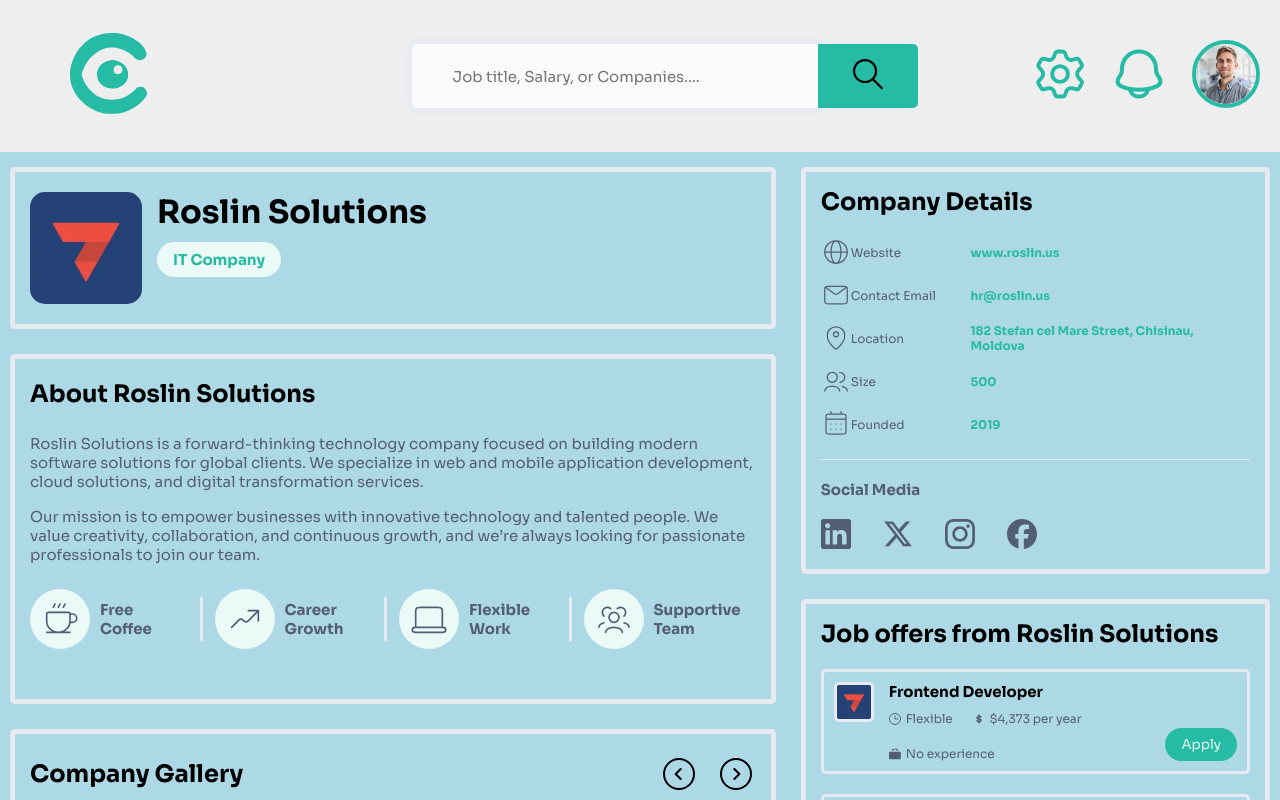
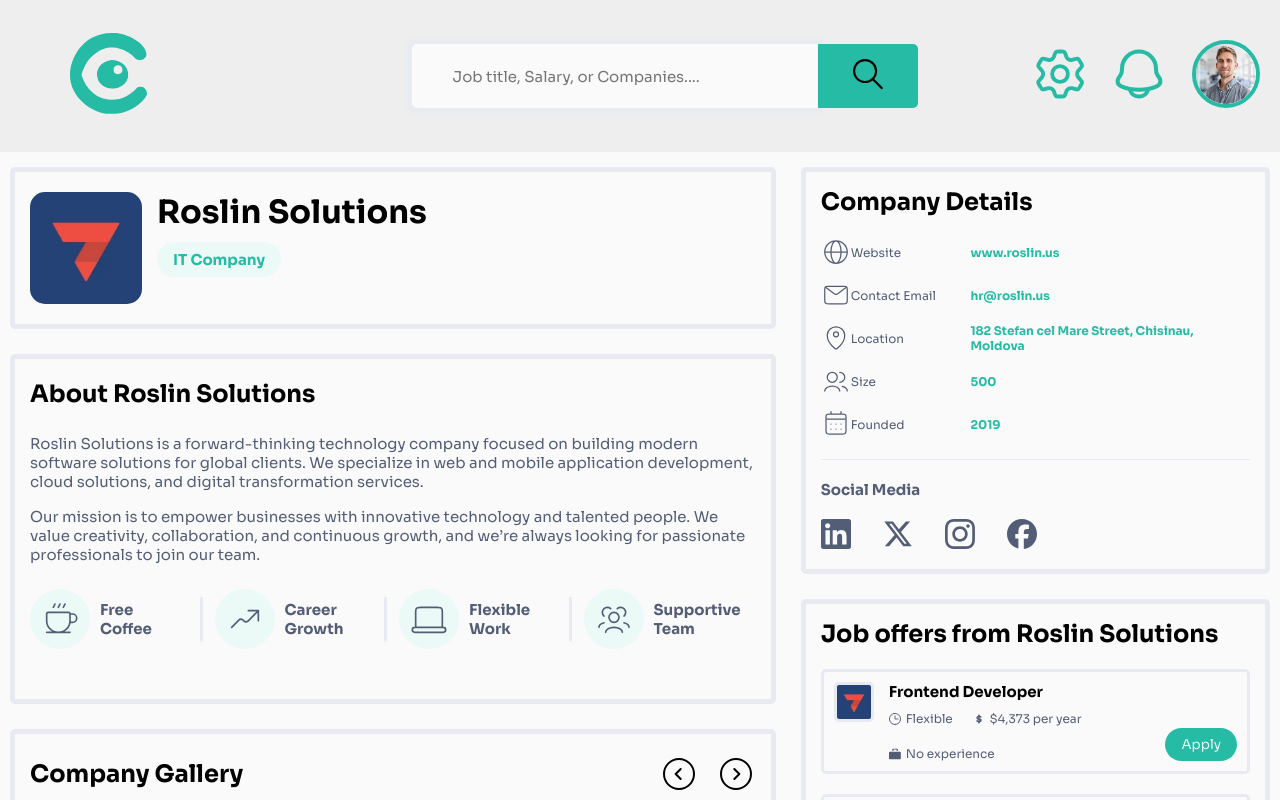
Before and after one commit to KyronPomidor/CVision, a React (Vite) app in the folder front/: page /companyprofile in a window 1280 px wide. Shown: the top 800 px of the page. Built offline with nearby package versions, Linux system fonts and the light colour scheme.

Commit message:
remove debug color

```diff
--- a/front/src/pages/CompanyProfilePage/CompanyProfilePage.module.css
+++ b/front/src/pages/CompanyProfilePage/CompanyProfilePage.module.css
@@ -3,9 +3,8 @@
     grid-template-columns: 62fr 38fr;
     gap: 25px;
     align-items: start;
-
     padding: 15px 10px;
-    background-color: lightblue;
+    background-color: var(--mainBackground);
 }
 
 .column {
```
